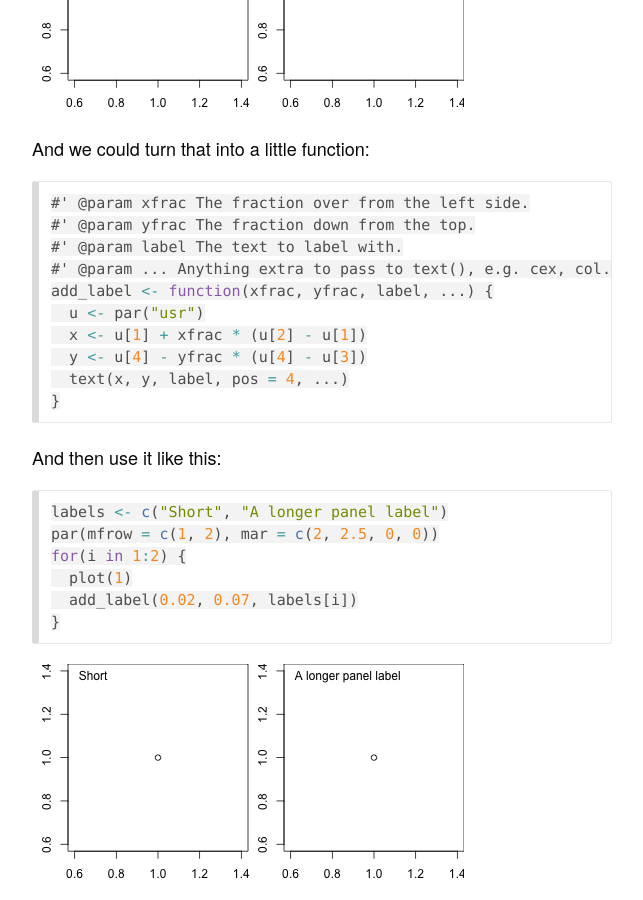
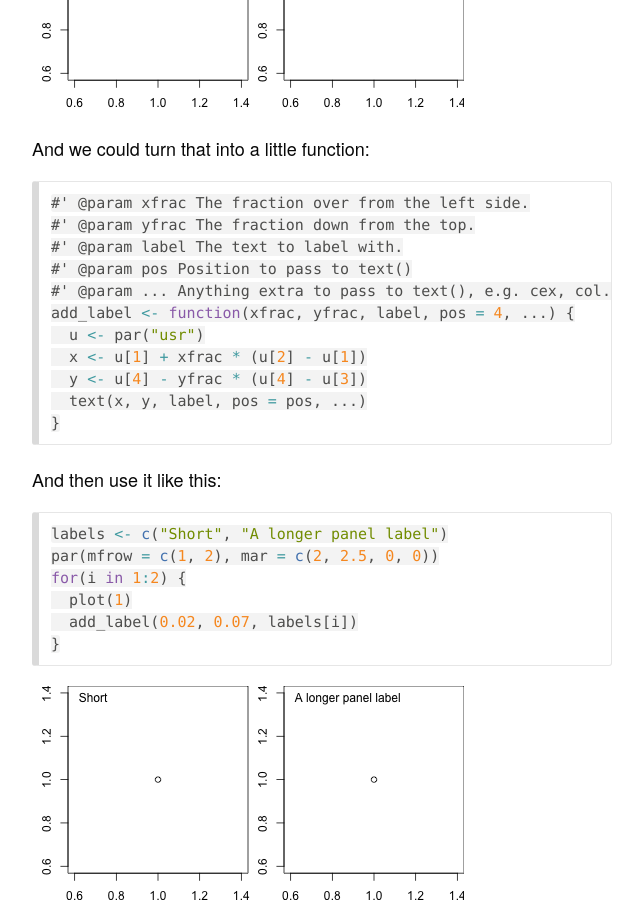
Before and after one commit to seananderson/seananderson.ca, a Jekyll site: the page built from _posts/2013-10-21-panel-letters.md, in a window 1280 px wide and 900 px high, scrolled down 2852 px. Shown: the whole window, without its empty margins (318-961 px from the left). Built offline with Jekyll 4.4.1, drawn with Linux system fonts in a browser that asks for light colours; Markdown is read by kramdown in place of the engine named in the settings; comment, search, counter and statistics services are not loaded.

Commit message:
Add pos as argument to function

````diff
--- a/_knitr-posts/2013-10-21-panel-letters.Rmd
+++ b/_knitr-posts/2013-10-21-panel-letters.Rmd
@@ -90,12 +90,13 @@ And we could turn that into a little function:
 #' @param xfrac The fraction over from the left side.
 #' @param yfrac The fraction down from the top.
 #' @param label The text to label with.
+#' @param pos Position to pass to text()
 #' @param ... Anything extra to pass to text(), e.g. cex, col.
-add_label <- function(xfrac, yfrac, label, ...) {
+add_label <- function(xfrac, yfrac, label, pos = 4, ...) {
   u <- par("usr")
   x <- u[1] + xfrac * (u[2] - u[1])
   y <- u[4] - yfrac * (u[4] - u[3])
-  text(x, y, label, pos = 4, ...)
+  text(x, y, label, pos = pos, ...)
 }
 ```
 
--- a/_posts/2013-10-21-panel-letters.md
+++ b/_posts/2013-10-21-panel-letters.md
@@ -107,12 +107,13 @@ And we could turn that into a little function:
 #' @param xfrac The fraction over from the left side.
 #' @param yfrac The fraction down from the top.
 #' @param label The text to label with.
+#' @param pos Position to pass to text()
 #' @param ... Anything extra to pass to text(), e.g. cex, col.
-add_label <- function(xfrac, yfrac, label, ...) {
+add_label <- function(xfrac, yfrac, label, pos = 4, ...) {
   u <- par("usr")
   x <- u[1] + xfrac * (u[2] - u[1])
   y <- u[4] - yfrac * (u[4] - u[3])
-  text(x, y, label, pos = 4, ...)
+  text(x, y, label, pos = pos, ...)
 }
 ```
 
````
